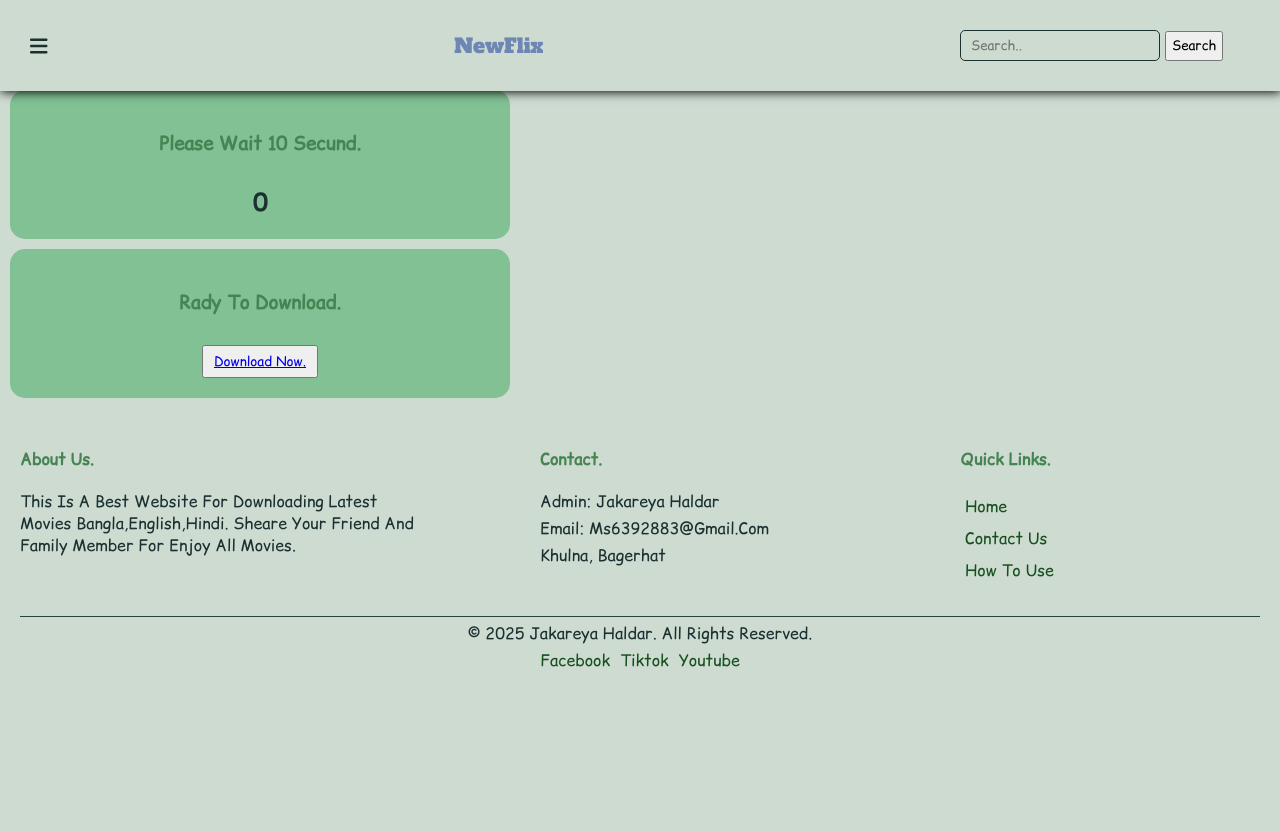
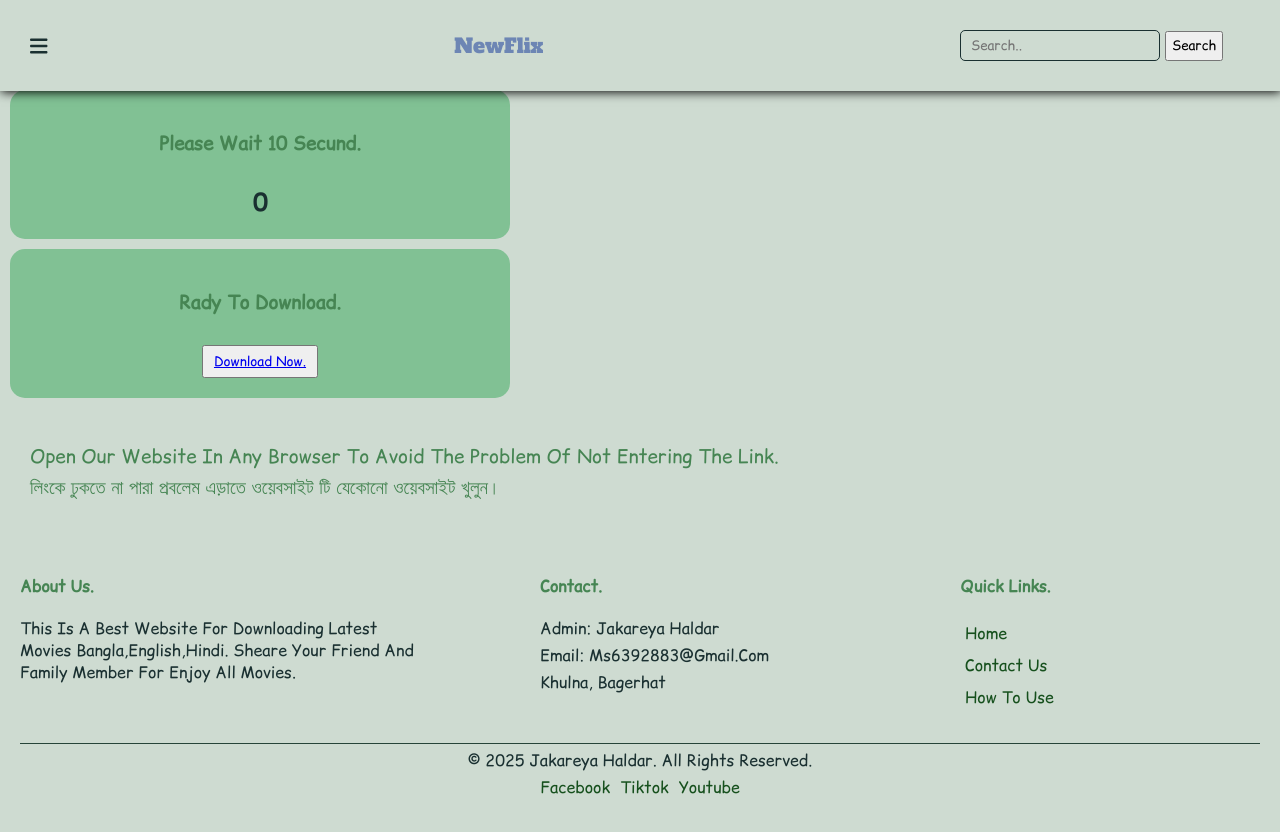
Before and after one commit to Sagor20005/movie, a React (Create React App) app in the folder frontend/: page /download/1/1 in a window 1280 px wide. Shown: the top 832 px of the page. Before the commit the page ends 800 px from the top, so only its background shows below. Built offline with nearby package versions, Linux system fonts and the light colour scheme; no server answers.

Commit message:
fix box bg, set non browser alert

```diff
--- a/frontend/src/App.js
+++ b/frontend/src/App.js
@@ -27,6 +27,7 @@ function App() {
     root.style.setProperty("--link",colors.link_color)
     root.style.setProperty("--small_text",colors.small_text_color)
     root.style.setProperty("--logo",colors.logo_color)
+    root.style.setProperty("--box_bg",colors.box_bg_color)
   }
 
 
--- a/frontend/src/Components/Download.js
+++ b/frontend/src/Components/Download.js
@@ -5,7 +5,7 @@ function Download(){
   const params = useParams()
   const Navigate = useNavigate()
 
-  const [ count, setCount ] = useState(5)
+  const [ count, setCount ] = useState(0)
 
   setTimeout(()=>{
     if(count>0) setCount(count-1)
@@ -34,6 +34,10 @@ function Download(){
           <button > { count>0 ? "Please Wait." : <Link target="_blank" to={`/dstart/${params.id}/${params.linkid}`} >Download now.</Link> } </button>
         </div>
 
+        <div className="dalert">
+          <p>Open our website in any browser to avoid the problem of not entering the link.</p>
+          <p>লিংকে ঢুকতে না পারা প্রবলেম এড়াতে ওয়েবসাইট টি যেকোনো ওয়েবসাইট খুলুন।</p>
+        </div>
       </div>
     </>
     )
--- a/frontend/src/Components/Styles/Download.css
+++ b/frontend/src/Components/Styles/Download.css
@@ -16,3 +16,8 @@
 .download_box button{
   padding: 5px 10px;
 }
+.dalert{
+  padding: 30px;
+  color: var(--title);
+  font-size: 19px;
+}
```
